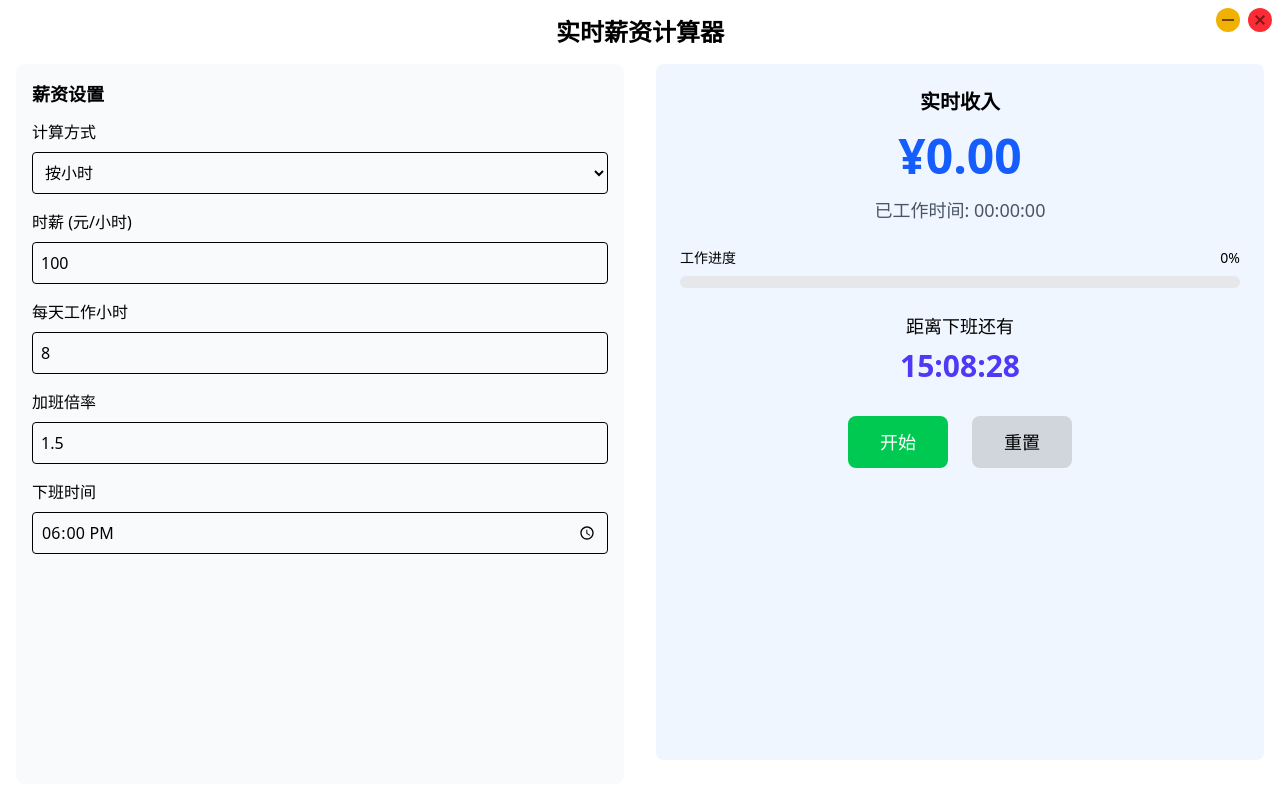
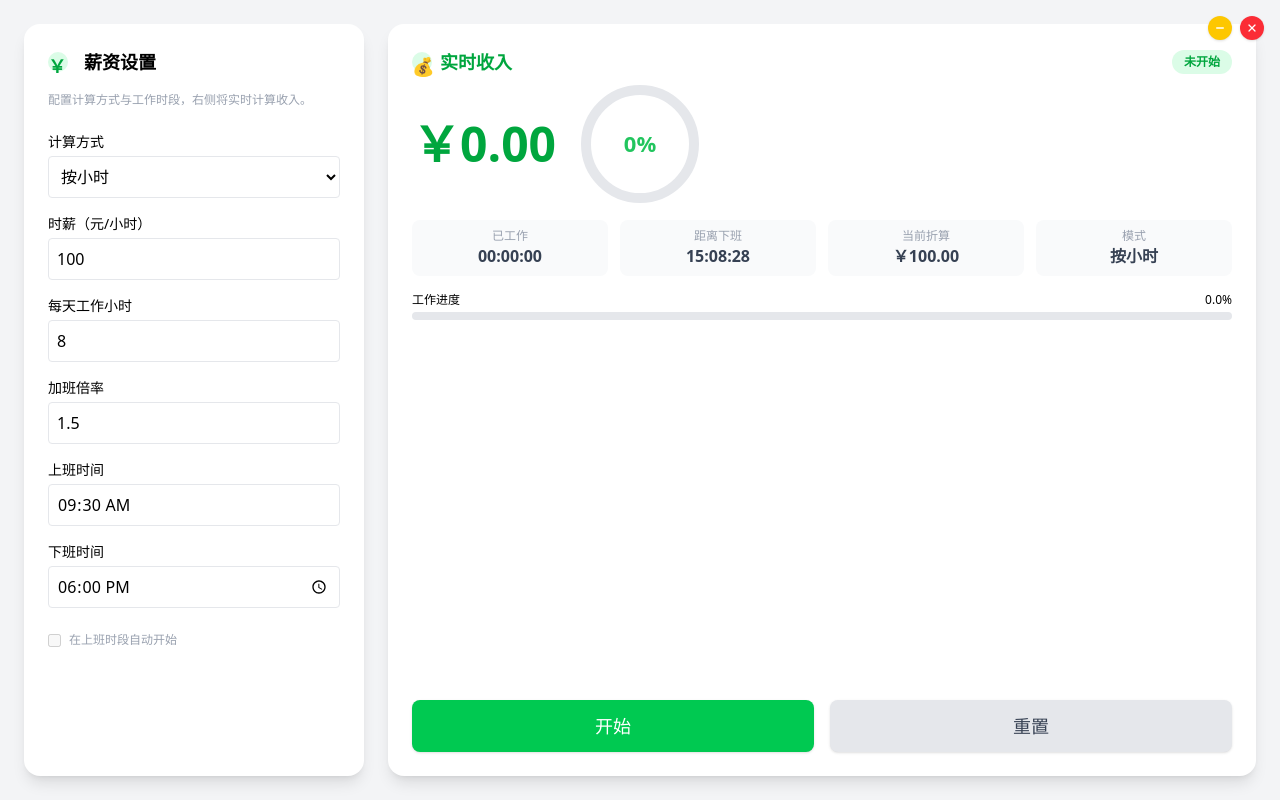
Before and after one commit to longtianaowei/show-pay, a React (Vite) app: page / in a window 1280 px wide. Built offline with nearby package versions, Linux system fonts and the light colour scheme.

Commit message:
fix: 整体样式优化

```diff
--- a/package.json
+++ b/package.json
@@ -12,7 +12,7 @@
     "typecheck:web": "tsc --noEmit -p tsconfig.web.json --composite false",
     "typecheck": "npm run typecheck:node && npm run typecheck:web",
     "start": "electron-vite preview",
-    "dev": "electron-vite dev",
+    "dev": "electron-vite dev --watch",
     "build": "npm run typecheck && electron-vite build",
     "postinstall": "electron-builder install-app-deps",
     "build:unpack": "npm run build && electron-builder --dir",
--- a/src/main/index.ts
+++ b/src/main/index.ts
@@ -15,9 +15,9 @@ function createWidgetWindow(): void {
     height: 120,
     frame: false,
     transparent: true,
-    alwaysOnTop: true,
+    alwaysOnTop: false,
     skipTaskbar: false,
-    resizable: false,
+    resizable: true, // 允许调整窗口大小，从而支持拖动
     maximizable: false,
     fullscreenable: false,
     webPreferences: {
@@ -39,7 +39,7 @@ function createWindow(): void {
   // Create the browser window.
   const mainWindow = new BrowserWindow({
     width: 900, // 窗口宽度为900像素
-    height: 600, // 窗口高度为670像素
+    height: 700, // 窗口高度为670像素
     show: false, // 初始时不显示窗口，等渲染完成后再显示
     autoHideMenuBar: true, // 自动隐藏菜单栏
     ...(process.platform === 'linux' ? { icon } : {}), // 如果是Linux平台，设置窗口图标
--- a/src/renderer/src/assets/main.css
+++ b/src/renderer/src/assets/main.css
@@ -1,172 +1 @@
-@import './base.css';
 @import "tailwindcss";
-
-/* body {
-  display: flex;
-  align-items: center;
-  justify-content: center;
-  overflow: hidden;
-  background-image: url('./wavy-lines.svg');
-  background-size: cover;
-  user-select: none;
-}
-
-code {
-  font-weight: 600;
-  padding: 3px 5px;
-  border-radius: 2px;
-  background-color: var(--color-background-mute);
-  font-family:
-    ui-monospace,
-    SFMono-Regular,
-    SF Mono,
-    Menlo,
-    Consolas,
-    Liberation Mono,
-    monospace;
-  font-size: 85%;
-}
-
-#root {
-  display: flex;
-  align-items: center;
-  justify-content: center;
-  flex-direction: column;
-  margin-bottom: 80px;
-}
-
-.logo {
-  margin-bottom: 20px;
-  -webkit-user-drag: none;
-  height: 128px;
-  width: 128px;
-  will-change: filter;
-  transition: filter 300ms;
-}
-
-.logo:hover {
-  filter: drop-shadow(0 0 1.2em #6988e6aa);
-}
-
-.creator {
-  font-size: 14px;
-  line-height: 16px;
-  color: var(--ev-c-text-2);
-  font-weight: 600;
-  margin-bottom: 10px;
-}
-
-.text {
-  font-size: 28px;
-  color: var(--ev-c-text-1);
-  font-weight: 700;
-  line-height: 32px;
-  text-align: center;
-  margin: 0 10px;
-  padding: 16px 0;
-}
-
-.tip {
-  font-size: 16px;
-  line-height: 24px;
-  color: var(--ev-c-text-2);
-  font-weight: 600;
-}
-
-.react {
-  background: -webkit-linear-gradient(315deg, #087ea4 55%, #7c93ee);
-  background-clip: text;
-  -webkit-background-clip: text;
-  -webkit-text-fill-color: transparent;
-  font-weight: 700;
-}
-
-.ts {
-  background: -webkit-linear-gradient(315deg, #3178c6 45%, #f0dc4e);
-  background-clip: text;
-  -webkit-background-clip: text;
-  -webkit-text-fill-color: transparent;
-  font-weight: 700;
-}
-
-.actions {
-  display: flex;
-  padding-top: 32px;
-  margin: -6px;
-  flex-wrap: wrap;
-  justify-content: flex-start;
-}
-
-.action {
-  flex-shrink: 0;
-  padding: 6px;
-}
-
-.action a {
-  cursor: pointer;
-  text-decoration: none;
-  display: inline-block;
-  border: 1px solid transparent;
-  text-align: center;
-  font-weight: 600;
-  white-space: nowrap;
-  border-radius: 20px;
-  padding: 0 20px;
-  line-height: 38px;
-  font-size: 14px;
-  border-color: var(--ev-button-alt-border);
-  color: var(--ev-button-alt-text);
-  background-color: var(--ev-button-alt-bg);
-}
-
-.action a:hover {
-  border-color: var(--ev-button-alt-hover-border);
-  color: var(--ev-button-alt-hover-text);
-  background-color: var(--ev-button-alt-hover-bg);
-}
-
-.versions {
-  position: absolute;
-  bottom: 30px;
-  margin: 0 auto;
-  padding: 15px 0;
-  font-family: 'Menlo', 'Lucida Console', monospace;
-  display: inline-flex;
-  overflow: hidden;
-  align-items: center;
-  border-radius: 22px;
-  background-color: #202127;
-  backdrop-filter: blur(24px);
-}
-
-.versions li {
-  display: block;
-  float: left;
-  border-right: 1px solid var(--ev-c-gray-1);
-  padding: 0 20px;
-  font-size: 14px;
-  line-height: 14px;
-  opacity: 0.8;
-  &:last-child {
-    border: none;
-  }
-}
-
-@media (max-width: 720px) {
-  .text {
-    font-size: 20px;
-  }
-}
-
-@media (max-width: 620px) {
-  .versions {
-    display: none;
-  }
-}
-
-@media (max-width: 350px) {
-  .tip,
-  .actions {
-    display: none;
-  }
-} */
--- a/src/renderer/src/components/SalaryCalculator.tsx
+++ b/src/renderer/src/components/SalaryCalculator.tsx
@@ -37,7 +37,6 @@ const SalaryCalculator = ({ onStart }: SalaryCalculatorProps) => {
   const [countdown, setCountdown] = useState(0)
   const [timerInterval, setTimerInterval] = useState<NodeJS.Timeout | null>(null)
 
-  // 启动计时器
   useEffect(() => {
     if (isTimerRunning) {
       const interval = setInterval(() => {
@@ -48,7 +47,6 @@ const SalaryCalculator = ({ onStart }: SalaryCalculatorProps) => {
       clearInterval(timerInterval)
       setTimerInterval(null)
     }
-
     return () => {
       if (timerInterval) {
         clearInterval(timerInterval)
@@ -56,16 +54,13 @@ const SalaryCalculator = ({ onStart }: SalaryCalculatorProps) => {
     }
   }, [isTimerRunning, currentWorkTime])
 
-  // 更新下班倒计时
   useEffect(() => {
     const countdownInterval = setInterval(() => {
       setCountdown(calculateCountdown(workEndTime))
     }, 1000)
-
     return () => clearInterval(countdownInterval)
   }, [workEndTime])
 
-  // 监听store数据变化，并通过ipcRenderer.send('salary-data-update', data)把最新数据发给主进程。
   useEffect(() => {
     const data = {
       currentIncome,
@@ -76,7 +71,6 @@ const SalaryCalculator = ({ onStart }: SalaryCalculatorProps) => {
     window.electron?.ipcRenderer?.send('salary-data-update', data)
   }, [currentIncome, currentWorkTime, targetWorkTime, workEndTime])
 
-  // 处理计时器控制
   const handleTimerControl = () => {
     if (isTimerRunning) {
       stopTimer()
@@ -86,204 +80,232 @@ const SalaryCalculator = ({ onStart }: SalaryCalculatorProps) => {
     }
   }
 
-  // 处理计时器重置
   const handleReset = () => {
     stopTimer()
     resetTimer()
   }
 
-  // 处理薪资类型切换
   const handlePaymentTypeChange = (e: React.ChangeEvent<HTMLSelectElement>) => {
     setPaymentType(e.target.value as PaymentType)
   }
 
-  // 窗口控制函数
-  const handleMinimize = () => {
-    window.api.minimizeWindow()
-  }
-
-  const handleClose = () => {
-    window.api.closeWindow()
-  }
-
-  // 计算进度条
   const progress = calculateProgress(currentWorkTime, targetWorkTime)
 
+  // 进度环样式
+  const circleRadius = 54
+  const circleCircumference = 2 * Math.PI * circleRadius
+  const progressStroke = (progress / 100) * circleCircumference
+
   return (
-    <div className="h-full p-4 bg-white relative">
-      {/* 窗口控制按钮 */}
-      <div className="absolute top-2 right-2 flex space-x-2">
+    <div className="flex flex-row gap-6 h-full w-full p-6 relative">
+      {/* 右上角窗口控制按钮（美化版） */}
+      <div className="absolute top-4 right-4 flex gap-2 z-10">
         <button
-          onClick={handleMinimize}
-          className="w-6 h-6 rounded-full bg-yellow-500 hover:bg-yellow-600 flex items-center justify-center"
+          onClick={() => window.api?.minimizeWindow?.()}
+          className="w-6 h-6 flex items-center justify-center rounded-full bg-yellow-400 hover:bg-yellow-300 transition-all duration-150 shadow-sm focus:outline-none"
+          title="最小化"
         >
-          <span className="w-3 h-0.5 bg-yellow-900"></span>
+          <svg width="14" height="14" viewBox="0 0 14 14"><rect x="3" y="6.25" width="8" height="1.5" rx="0.75" fill="#fff"/></svg>
         </button>
         <button
-          onClick={handleClose}
-          className="w-6 h-6 rounded-full bg-red-500 hover:bg-red-600 flex items-center justify-center"
+          onClick={() => window.api?.closeWindow?.()}
+          className="w-6 h-6 flex items-center justify-center rounded-full bg-red-500 hover:bg-red-400 transition-all duration-150 shadow-sm focus:outline-none"
+          title="关闭"
         >
-          <span className="w-3 h-0.5 bg-red-900 rotate-45 absolute"></span>
-          <span className="w-3 h-0.5 bg-red-900 -rotate-45 absolute"></span>
+          <svg width="14" height="14" viewBox="0 0 14 14"><line x1="4" y1="4" x2="10" y2="10" stroke="#fff" strokeWidth="1.2" strokeLinecap="round"/><line x1="10" y1="4" x2="4" y2="10" stroke="#fff" strokeWidth="1.2" strokeLinecap="round"/></svg>
         </button>
       </div>
-
-      <h1 className="text-2xl font-bold text-center mb-4">实时薪资计算器</h1>
-
-      <div className="flex h-[calc(100%-3rem)]">
-        {/* 左侧表单区域 */}
-        <div className="w-1/2 pr-4 overflow-y-auto">
-          <div className="bg-gray-50 p-4 rounded-lg h-full">
-            <h2 className="text-lg font-semibold mb-3">薪资设置</h2>
-
+      {/* 左侧设置卡片 */}
+      <div className="w-[340px] bg-white rounded-2xl shadow-lg p-6 flex flex-col">
+        <h2 className="text-lg font-semibold mb-4 flex items-center gap-2">
+          <span className="inline-block w-5 h-5 bg-green-100 text-green-600 rounded-full flex items-center justify-center mr-2">￥</span>
+          薪资设置
+        </h2>
+        <p className="text-xs text-gray-400 mb-6">配置计算方式与工作时段，右侧将实时计算收入。</p>
         <div className="mb-4">
-              <label className="block mb-2">计算方式</label>
+          <label className="block text-sm mb-1 font-medium">计算方式</label>
           <select
             value={paymentType}
             onChange={handlePaymentTypeChange}
-                className="w-full p-2 border rounded"
+            className="w-full p-2 border border-gray-200 rounded focus:outline-none focus:ring-2 focus:ring-green-200"
           >
             <option value="hourly">按小时</option>
             <option value="daily">按天</option>
             <option value="monthly">按月</option>
           </select>
         </div>
-
         {paymentType === 'hourly' && (
           <div className="mb-4">
-                <label className="block mb-2">时薪 (元/小时)</label>
+            <label className="block text-sm mb-1 font-medium">时薪（元/小时）</label>
             <input
               type="number"
               value={hourlyRate}
-                  onChange={(e) => setHourlyRate(parseFloat(e.target.value) || 0)}
-                  className="w-full p-2 border rounded"
+              onChange={e => setHourlyRate(parseFloat(e.target.value) || 0)}
+              className="w-full p-2 border border-gray-200 rounded focus:outline-none focus:ring-2 focus:ring-green-200"
             />
           </div>
         )}
-
         {paymentType === 'daily' && (
           <div className="mb-4">
-                <label className="block mb-2">日薪 (元/天)</label>
+            <label className="block text-sm mb-1 font-medium">日薪（元/天）</label>
             <input
               type="number"
               value={dailyRate}
-                  onChange={(e) => setDailyRate(parseFloat(e.target.value) || 0)}
-                  className="w-full p-2 border rounded"
+              onChange={e => setDailyRate(parseFloat(e.target.value) || 0)}
+              className="w-full p-2 border border-gray-200 rounded focus:outline-none focus:ring-2 focus:ring-green-200"
             />
           </div>
         )}
-
         {paymentType === 'monthly' && (
           <div className="mb-4">
-                <label className="block mb-2">月薪 (元/月)</label>
+            <label className="block text-sm mb-1 font-medium">月薪（元/月）</label>
             <input
               type="number"
               value={monthlyRate}
-                  onChange={(e) => setMonthlyRate(parseFloat(e.target.value) || 0)}
-                  className="w-full p-2 border rounded"
+              onChange={e => setMonthlyRate(parseFloat(e.target.value) || 0)}
+              className="w-full p-2 border border-gray-200 rounded focus:outline-none focus:ring-2 focus:ring-green-200"
             />
           </div>
         )}
-
         <div className="mb-4">
-              <label className="block mb-2">每天工作小时</label>
+          <label className="block text-sm mb-1 font-medium">每天工作小时</label>
           <input
             type="number"
             value={workHoursPerDay}
-                onChange={(e) => setWorkHoursPerDay(parseFloat(e.target.value) || 0)}
-                className="w-full p-2 border rounded"
+            onChange={e => setWorkHoursPerDay(parseFloat(e.target.value) || 0)}
+            className="w-full p-2 border border-gray-200 rounded focus:outline-none focus:ring-2 focus:ring-green-200"
           />
         </div>
-
         {paymentType === 'monthly' && (
           <div className="mb-4">
-                <label className="block mb-2">每月工作天数</label>
+            <label className="block text-sm mb-1 font-medium">每月工作天数</label>
             <input
               type="number"
               value={workDaysPerMonth}
-                  onChange={(e) => setWorkDaysPerMonth(parseFloat(e.target.value) || 0)}
-                  className="w-full p-2 border rounded"
+              onChange={e => setWorkDaysPerMonth(parseFloat(e.target.value) || 0)}
+              className="w-full p-2 border border-gray-200 rounded focus:outline-none focus:ring-2 focus:ring-green-200"
             />
           </div>
         )}
-
         <div className="mb-4">
-              <label className="block mb-2">加班倍率</label>
+          <label className="block text-sm mb-1 font-medium">加班倍率</label>
           <input
             type="number"
             value={overtimeRate}
-                onChange={(e) => setOvertimeRate(parseFloat(e.target.value) || 0)}
+            onChange={e => setOvertimeRate(parseFloat(e.target.value) || 0)}
             step="0.1"
-                className="w-full p-2 border rounded"
+            className="w-full p-2 border border-gray-200 rounded focus:outline-none focus:ring-2 focus:ring-green-200"
           />
         </div>
-
         <div className="mb-4">
-              <label className="block mb-2">下班时间</label>
+          <label className="block text-sm mb-1 font-medium">上班时间</label>
+          <input
+            type="time"
+            value={workEndTime === '18:00' ? '09:30' : ''}
+            onChange={() => {}}
+            className="w-full p-2 border border-gray-200 rounded focus:outline-none focus:ring-2 focus:ring-green-200"
+            disabled
+          />
+        </div>
+        <div className="mb-4">
+          <label className="block text-sm mb-1 font-medium">下班时间</label>
           <input
             type="time"
             value={workEndTime}
-                onChange={(e) => setWorkEndTime(e.target.value)}
-                className="w-full p-2 border rounded"
+            onChange={e => setWorkEndTime(e.target.value)}
+            className="w-full p-2 border border-gray-200 rounded focus:outline-none focus:ring-2 focus:ring-green-200"
           />
         </div>
+        <div className="flex items-center mt-2">
+          <input type="checkbox" className="mr-2" disabled />
+          <span className="text-xs text-gray-400">在上班时段自动开始</span>
         </div>
       </div>
-
-        {/* 右侧显示区域 */}
-        <div className="w-1/2 pl-4 flex flex-col">
-          {/* 收入显示区域 */}
-          <div className="mb-6 bg-blue-50 p-6 rounded-lg text-center flex-grow">
-            <h2 className="text-xl font-semibold mb-4">实时收入</h2>
-            <div className="text-5xl font-bold text-blue-600 mb-4">
-              {formatCurrency(currentIncome)}
+      {/* 右侧实时收入卡片 */}
+      <div className="flex-1 bg-white rounded-2xl shadow-lg p-6 flex flex-col">
+        <div className="flex items-center justify-between mb-2">
+          <div className="text-green-600 font-bold text-lg flex items-center gap-2">
+            <span className="inline-block w-5 h-5 bg-green-100 text-green-600 rounded-full flex items-center justify-center">💰</span>
+            实时收入
           </div>
-            <div className="text-lg text-gray-600 mb-6">
-              已工作时间: {formatTime(currentWorkTime)}
+          <span className="px-3 py-1 bg-green-100 text-green-600 rounded-full text-xs font-semibold">{isTimerRunning ? '工作中' : '未开始'}</span>
         </div>
-
+        <div className="flex items-center gap-6 mb-4">
+          {/* 金额大字 */}
+          <div className="text-5xl font-bold text-green-600">￥{currentIncome.toFixed(2)}</div>
+          {/* 进度环 */}
+          <svg width="120" height="120" className="block">
+            <circle
+              cx="60"
+              cy="60"
+              r={circleRadius}
+              stroke="#e5e7eb"
+              strokeWidth="10"
+              fill="none"
+            />
+            <circle
+              cx="60"
+              cy="60"
+              r={circleRadius}
+              stroke="#22c55e"
+              strokeWidth="10"
+              fill="none"
+              strokeDasharray={circleCircumference}
+              strokeDashoffset={circleCircumference - progressStroke}
+              strokeLinecap="round"
+              style={{ transition: 'stroke-dashoffset 0.5s' }}
+            />
+            <text x="60" y="68" textAnchor="middle" fontSize="22" fill="#22c55e" fontWeight="bold">
+              {Math.round(progress)}%
+            </text>
+          </svg>
+        </div>
+        {/* 详细信息卡片 */}
+        <div className="grid grid-cols-4 gap-3 mb-4">
+          <div className="bg-gray-50 rounded-lg p-2 flex flex-col items-center">
+            <span className="text-xs text-gray-400">已工作</span>
+            <span className="text-base font-semibold text-gray-700">{formatTime(currentWorkTime)}</span>
+          </div>
+          <div className="bg-gray-50 rounded-lg p-2 flex flex-col items-center">
+            <span className="text-xs text-gray-400">距离下班</span>
+            <span className="text-base font-semibold text-gray-700">{formatTime(countdown)}</span>
+          </div>
+          <div className="bg-gray-50 rounded-lg p-2 flex flex-col items-center">
+            <span className="text-xs text-gray-400">当前折算</span>
+            <span className="text-base font-semibold text-gray-700">￥{hourlyRate.toFixed(2)}</span>
+          </div>
+          <div className="bg-gray-50 rounded-lg p-2 flex flex-col items-center">
+            <span className="text-xs text-gray-400">模式</span>
+            <span className="text-base font-semibold text-gray-700">{paymentType === 'hourly' ? '按小时' : paymentType === 'daily' ? '按天' : '按月'}</span>
+          </div>
+        </div>
         {/* 进度条 */}
-            <div className="mb-6">
-              <div className="flex justify-between text-sm mb-2">
+        <div className="mb-4">
+          <div className="flex justify-between text-xs mb-1">
             <span>工作进度</span>
-                <span>{Math.round(progress)}%</span>
+            <span>{progress.toFixed(1)}%</span>
           </div>
-              <div className="w-full bg-gray-200 rounded-full h-3">
+          <div className="w-full bg-gray-200 rounded-full h-2">
             <div
-                  className="bg-blue-600 h-3 rounded-full"
+              className="bg-green-500 h-2 rounded-full transition-all duration-300"
               style={{ width: `${progress}%` }}
             ></div>
           </div>
         </div>
-
-            {/* 倒计时 */}
-            <div className="mb-8 text-center">
-              <h3 className="text-lg font-medium mb-2">距离下班还有</h3>
-              <div className="text-3xl font-bold text-indigo-600">
-                {formatTime(countdown)}
-              </div>
-            </div>
-
         {/* 控制按钮 */}
-            <div className="flex space-x-6 justify-center mt-auto">
+        <div className="flex gap-4 mt-auto">
           <button
             onClick={handleTimerControl}
-                className={`px-8 py-3 rounded-lg font-medium text-lg ${
-                  isTimerRunning
-                    ? 'bg-red-500 hover:bg-red-600 text-white'
-                    : 'bg-green-500 hover:bg-green-600 text-white'
-                }`}
+            className={`flex-1 py-3 rounded-lg font-medium text-lg transition-colors duration-200 shadow-sm ${isTimerRunning ? 'bg-red-500 hover:bg-red-600 text-white' : 'bg-green-500 hover:bg-green-600 text-white'}`}
           >
             {isTimerRunning ? '暂停' : '开始'}
           </button>
           <button
             onClick={handleReset}
-                className="px-8 py-3 bg-gray-300 hover:bg-gray-400 rounded-lg font-medium text-lg"
+            className="flex-1 py-3 bg-gray-200 hover:bg-gray-300 rounded-lg font-medium text-lg text-gray-700 shadow-sm"
           >
             重置
           </button>
-            </div>
-          </div>
         </div>
       </div>
     </div>
```
Also changed, not shown: src/renderer/src/assets/base.css (deleted, +0 -67 lines), src/renderer/src/assets/electron.svg (deleted), src/renderer/src/assets/wavy-lines.svg (deleted). Lines whose indentation alone changed are shown as unchanged.
